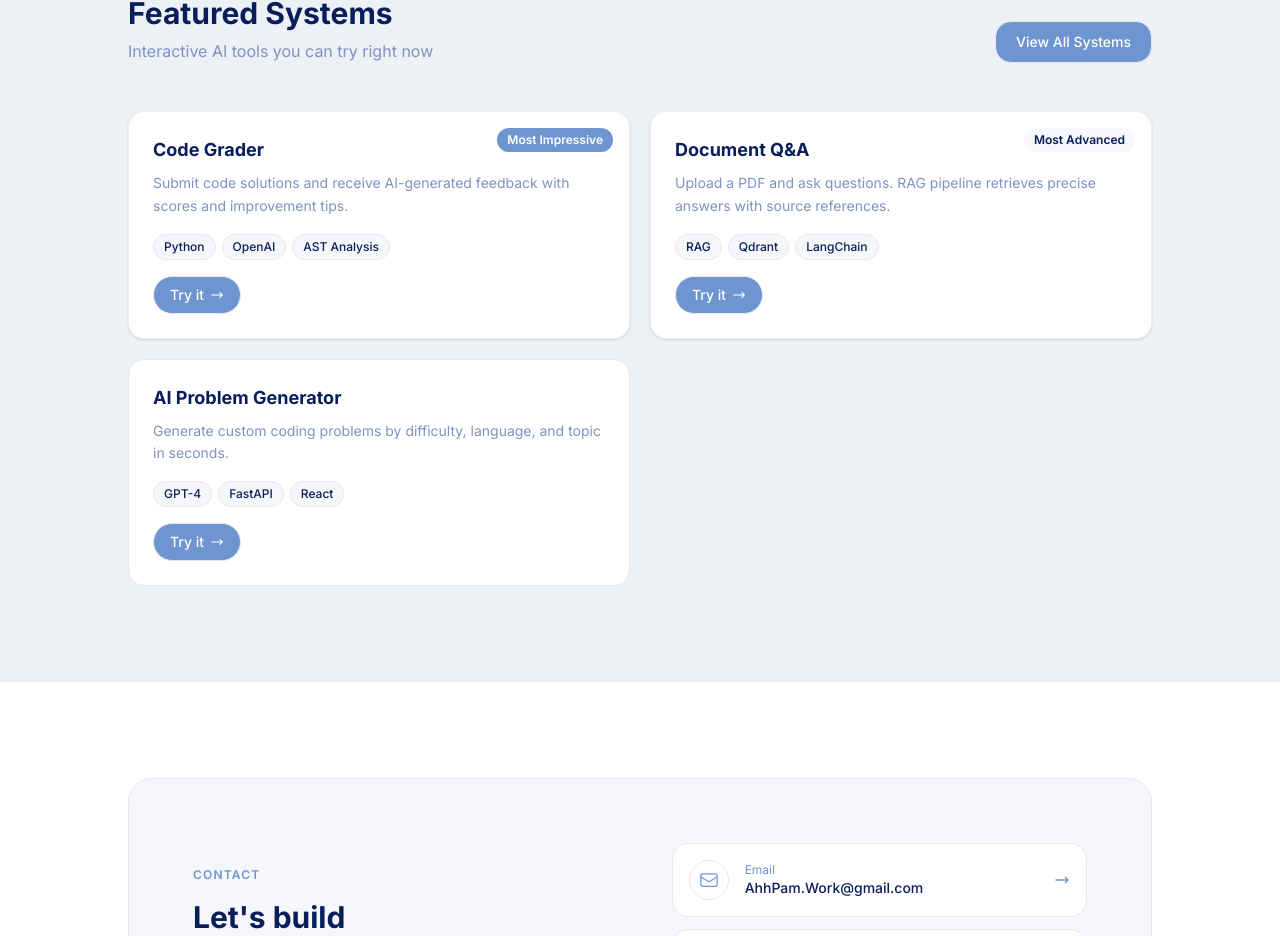
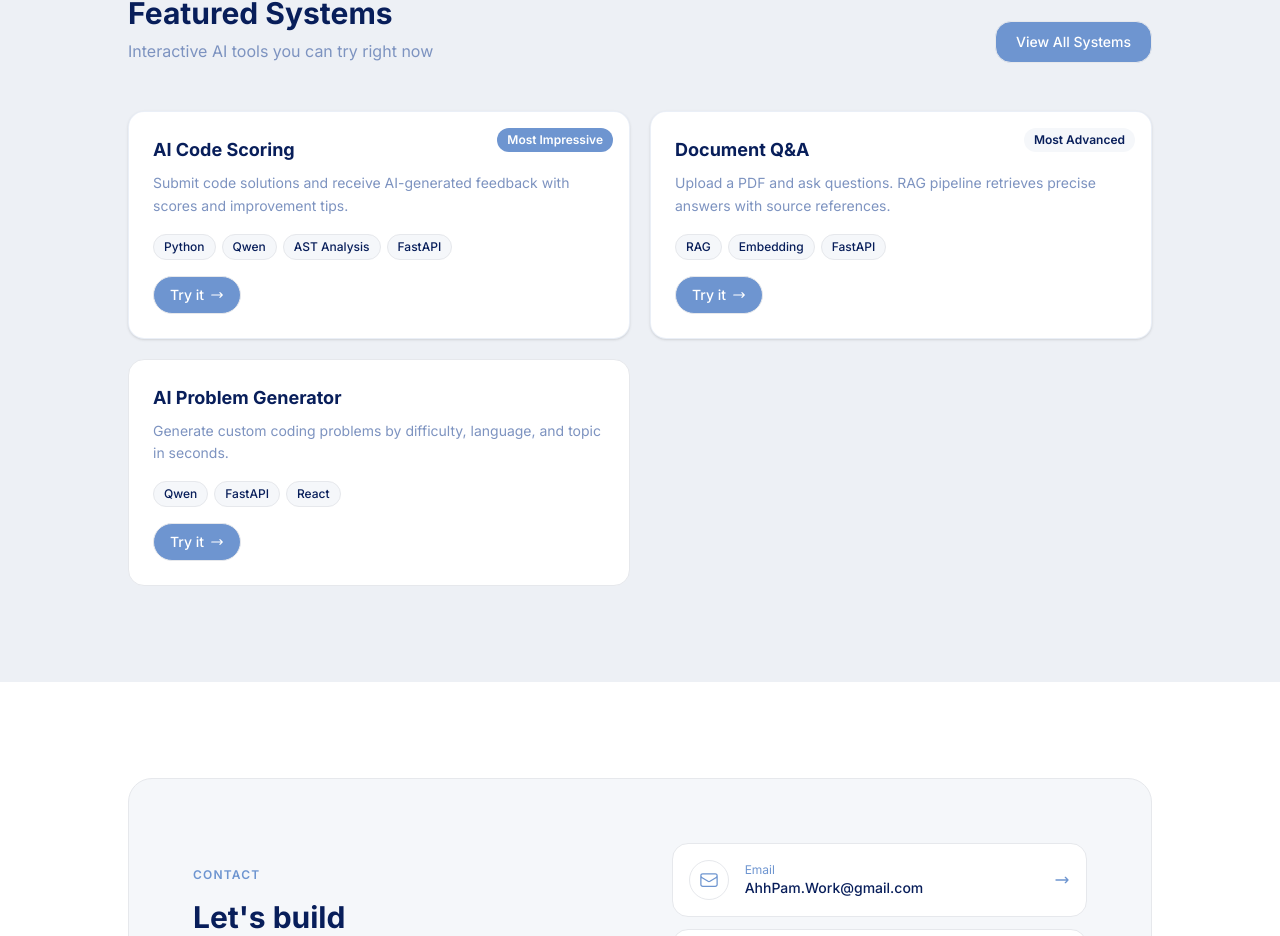
Before and after one commit to Anhhphamne25/portfolio-frontend, a Next.js app: page / in a window 1280 px wide. Shown: the part 1591-2527 px from the top of the page. Built offline with nearby package versions, Linux system fonts and the light colour scheme.

Commit message:
finish home

```diff
--- a/components/systems-preview.tsx
+++ b/components/systems-preview.tsx
@@ -2,11 +2,11 @@ import Link from "next/link";
 
 const systems = [
   {
-    id: "code-grader",
-    title: "Code Grader",
+    id: "AI-Score",
+    title: "AI Code Scoring",
     description:
       "Submit code solutions and receive AI-generated feedback with scores and improvement tips.",
-    stack: ["Python", "OpenAI", "AST Analysis"],
+    stack: ["Python", "Qwen", "AST Analysis", "FastAPI"],
     badge: "Most Impressive",
     badgeColor: "bg-[#6e95d0] text-[#ffffff]",
     featured: true,
@@ -16,7 +16,7 @@ const systems = [
     title: "Document Q&A",
     description:
       "Upload a PDF and ask questions. RAG pipeline retrieves precise answers with source references.",
-    stack: ["RAG", "Qdrant", "LangChain"],
+    stack: ["RAG", "Embedding", "FastAPI"],
     badge: "Most Advanced",
     badgeColor: "bg-[#F5F7FA] text-[#081e5a]",
     featured: true,
@@ -26,7 +26,7 @@ const systems = [
     title: "AI Problem Generator",
     description:
       "Generate custom coding problems by difficulty, language, and topic in seconds.",
-    stack: ["GPT-4", "FastAPI", "React"],
+    stack: ["Qwen", "FastAPI", "React"],
     badge: null,
     badgeColor: "",
     featured: false,
```
